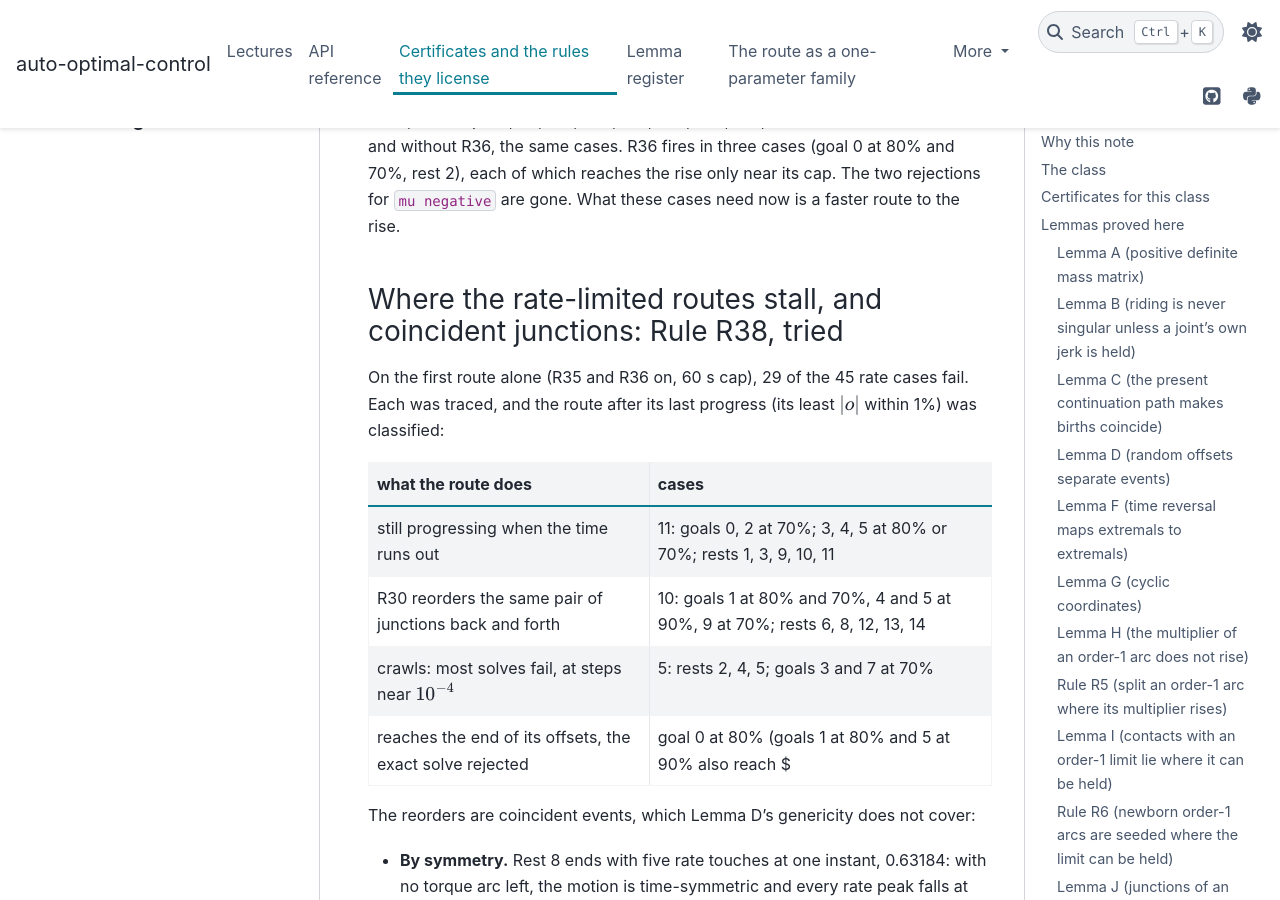
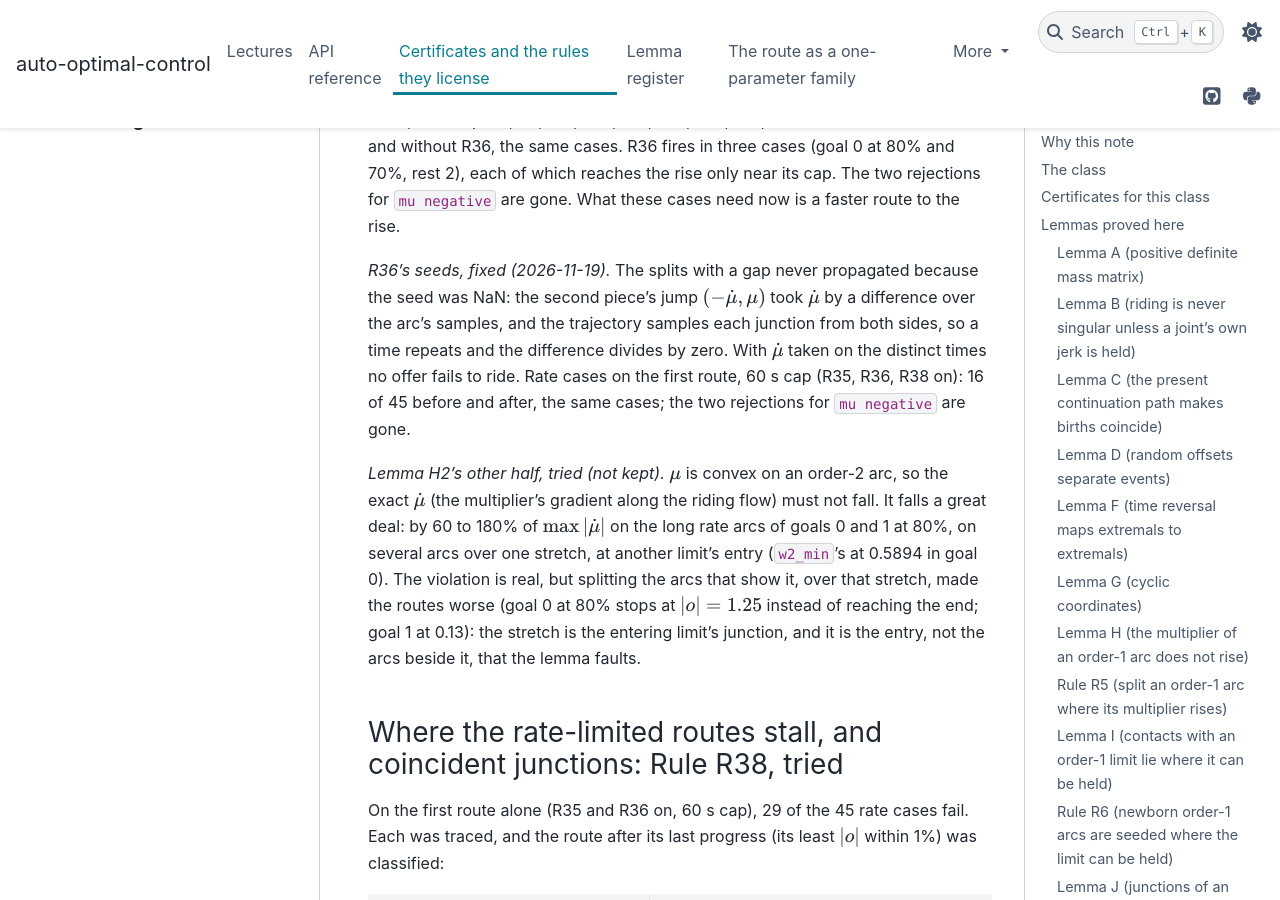
Before and after one commit to idm23/auto-optimal-control, a Sphinx documentation site: the page built from docs/notes/structure_certificates.md, in a window 1280 px wide and 900 px high, scrolled down 45886 px. Built offline with Sphinx 7.4.7 and the PyData theme 0.15.4, drawn with Linux system fonts in a browser that asks for light colours.

Commit message:
R36: take the seed's mu' on distinct times (it was NaN at repeated junctions)
The trajectory samples each junction from both sides, so a time repeats on an
arc, and R36's jump seed (-mu', mu) took mu' by np.gradient across the zero
step: NaN, so every split with a gap failed to propagate. mu' is now taken
on the distinct times. Rate cases on the first route, 60 s cap: 16 of 45
before and after, the same cases.

Also: Lemma H2's convexity half as a split trigger, tried and not kept
(documented).

Co-Authored-By: Claude Opus 5.5 <noreply@anthropic.com>

```diff
--- a/docs/notes/structure_certificates.md
+++ b/docs/notes/structure_certificates.md
@@ -1776,6 +1776,22 @@ in three cases (goal 0 at 80% and 70%, rest 2), each of which reaches the rise o
 near its cap. The two rejections for `mu negative` are gone. What these cases need now
 is a faster route to the rise.
 
+*R36's seeds, fixed (2026-11-19).* The splits with a gap never propagated because the
+seed was NaN: the second piece's jump $(-\dot\mu, \mu)$ took $\dot\mu$ by a difference over
+the arc's samples, and the trajectory samples each junction from both sides, so a time
+repeats and the difference divides by zero. With $\dot\mu$ taken on the distinct times no
+offer fails to ride. Rate cases on the first route, 60 s cap (R35, R36, R38 on): 16 of 45
+before and after, the same cases; the two rejections for `mu negative` are gone.
+
+*Lemma H2's other half, tried (not kept).* $\mu$ is convex on an order-2 arc, so the exact
+$\dot\mu$ (the multiplier's gradient along the riding flow) must not fall. It falls a
+great deal: by 60 to 180% of $\max|\dot\mu|$ on the long rate arcs of goals 0 and 1 at 80%,
+on several arcs over one stretch, at another limit's entry (`w2_min`'s at 0.5894 in goal
+0). The violation is real, but splitting the arcs that show it, over that stretch, made
+the routes worse (goal 0 at 80% stops at $|o| = 1.25$ instead of reaching the end; goal 1
+at 0.13): the stretch is the entering limit's junction, and it is the entry, not the
+arcs beside it, that the lemma faults.
+
 ### Where the rate-limited routes stall, and coincident junctions: Rule R38, tried
 
 On the first route alone (R35 and R36 on, 60 s cap), 29 of the 45 rate cases fail. Each
```
Also changed, not shown: 2 other files.
